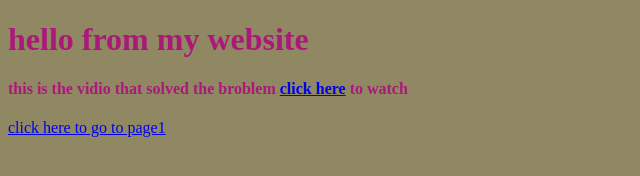
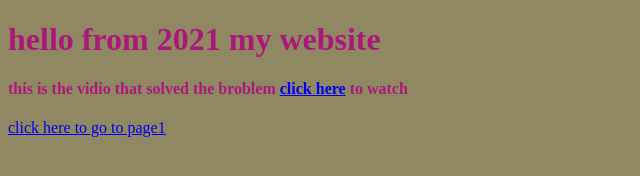
Before and after one commit to mohammedbenk/mohammedbenk.github.io, a plain HTML site: page index.html in a window 1280 px wide. Shown: the whole page, without its empty margins (0-640 px from the left). Drawn offline with Linux system fonts and the light colour scheme.

Commit message:
Update index.html

```diff
--- a/index.html
+++ b/index.html
@@ -4,7 +4,7 @@
         	<title>Mohammed's site</title>
 	</head>
 	<body style="background-color: rgb(143, 136, 98); color:rgb(172, 24, 122)">
-		<h1>hello from my website</h1>
+		<h1>hello from 2021 my website</h1>
 		<h4>this is the vidio that solved the broblem
 			<a href="https://www.youtube.com/watch?v=YbhB5NcjxII">click here</a>
 			to watch
```
